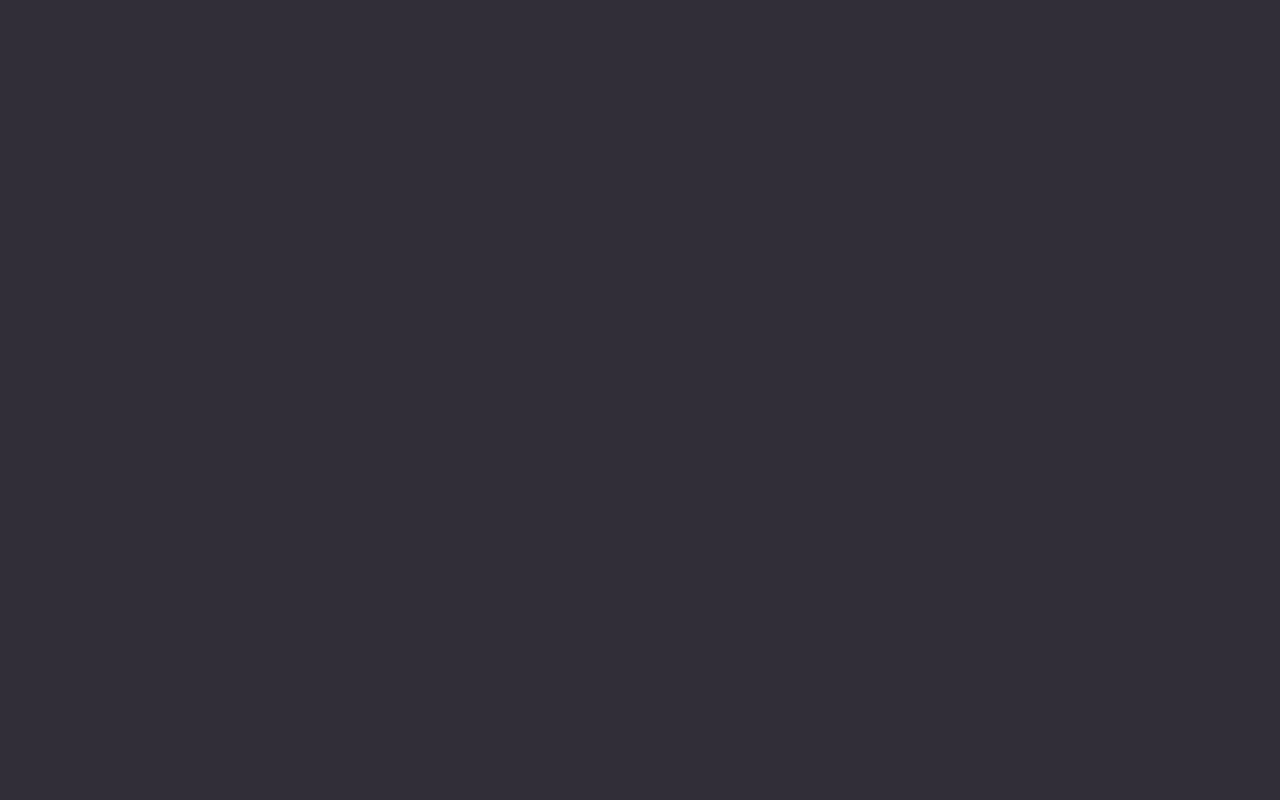
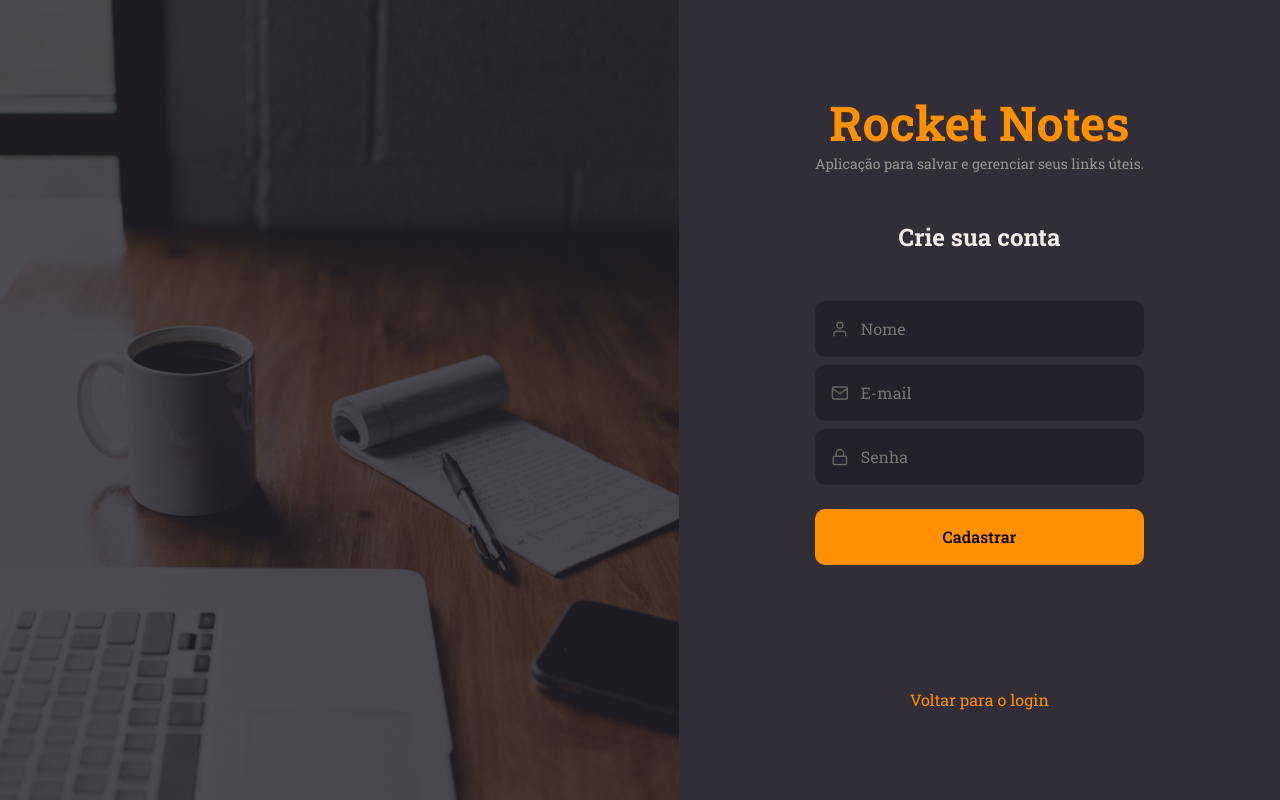
Before and after one commit to Jcassio-dev/RocketNotes-FrontEnd, a React (Vite) app: page /register in a window 1280 px wide. Before the commit this address had no page. Built offline with nearby package versions, Linux system fonts and the light colour scheme.

Commit message:
user register

```diff
--- a/src/pages/SignUp/index.jsx
+++ b/src/pages/SignUp/index.jsx
@@ -1,13 +1,41 @@
+import { useState } from "react";
 import { Container, Form, Background } from "./styles";
+
 import {FiUser, FiMail,FiLock} from 'react-icons/fi'
+import { Link, useNavigate } from "react-router-dom";
 
-import { Link } from "react-router-dom";
-
+import { api } from "../../services/api"
 import { Input } from '../../components/Input';
 import { Button } from '../../components/Button';
 
 
 export function SignUp(){
+    const [name, setName] = useState("")
+    const [email, setEmail] = useState("")
+    const [password, setPassword] = useState("")
+
+    const navigate = useNavigate();
+
+    function handleSignUp() {
+        if(!name || !email || !password){
+            alert("Preencha todos os campos!");
+            return
+        }
+
+        api.post("/users", {name, email, password})
+        .then(()=> {
+            alert("Usuário cadastrado com sucesso!");
+            navigate("/")
+        })
+        .catch(error => {
+            if(error.response){
+                alert(error.response.data.message);
+            }else{
+                alert("Não foi possível cadastrar")
+            }
+        });
+    }
+
     return(
         <Container>
             <Background/>
@@ -21,20 +49,23 @@
                     placeholder="Nome"
                     type="text"
                     icon={FiUser}
+                    onChange={e => setName(e.target.value)}
                 />
 
                 <Input
                     placeholder="E-mail"
                     type="text"
                     icon={FiMail}
+                    onChange={e => setEmail(e.target.value)}
                 />
                 <Input
                     placeholder="Senha"
                     type="password"
                     icon={FiLock}
+                    onChange={e => setPassword(e.target.value)}
                 />
 
-                <Button title="Cadastrar"/>
+                <Button title="Cadastrar" onClick={handleSignUp}/>
 
                 <Link to="/">Voltar para o login</Link>
             </Form>
--- a/src/routes/index.jsx
+++ b/src/routes/index.jsx
@@ -6,7 +6,7 @@
 export function Routes(){
     return(
         <BrowserRouter>
-            <AppRoutes/>
+            <AuthRoutes/>
         </BrowserRouter>
     )
 }
--- /dev/null
+++ b/src/services/api.js
@@ -0,0 +1,5 @@
+import axios from "axios";
+
+export const api = axios.create({
+    baseURL: "http://localhost:3333"
+});
```
Also changed, not shown: src/services/index.js (deleted).
